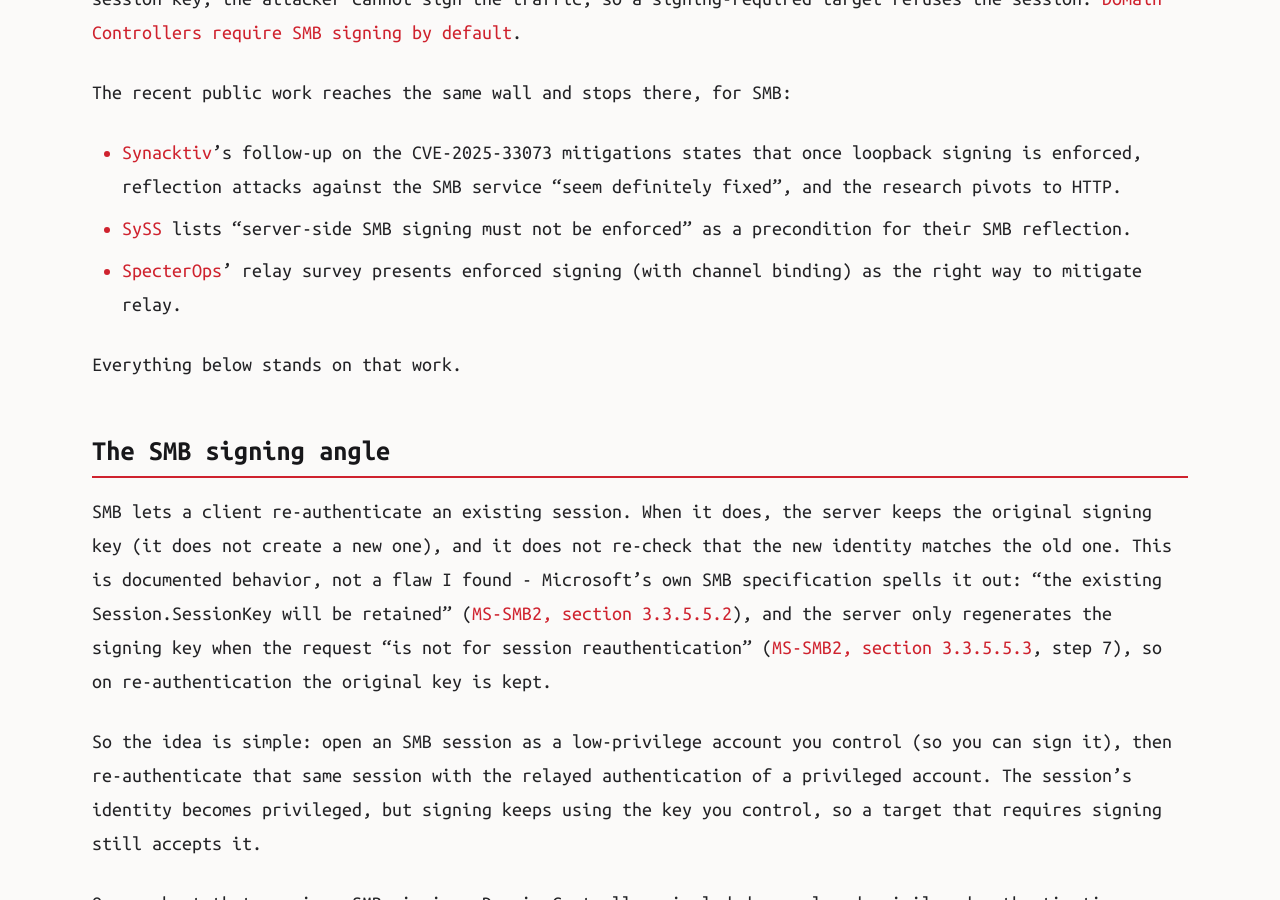
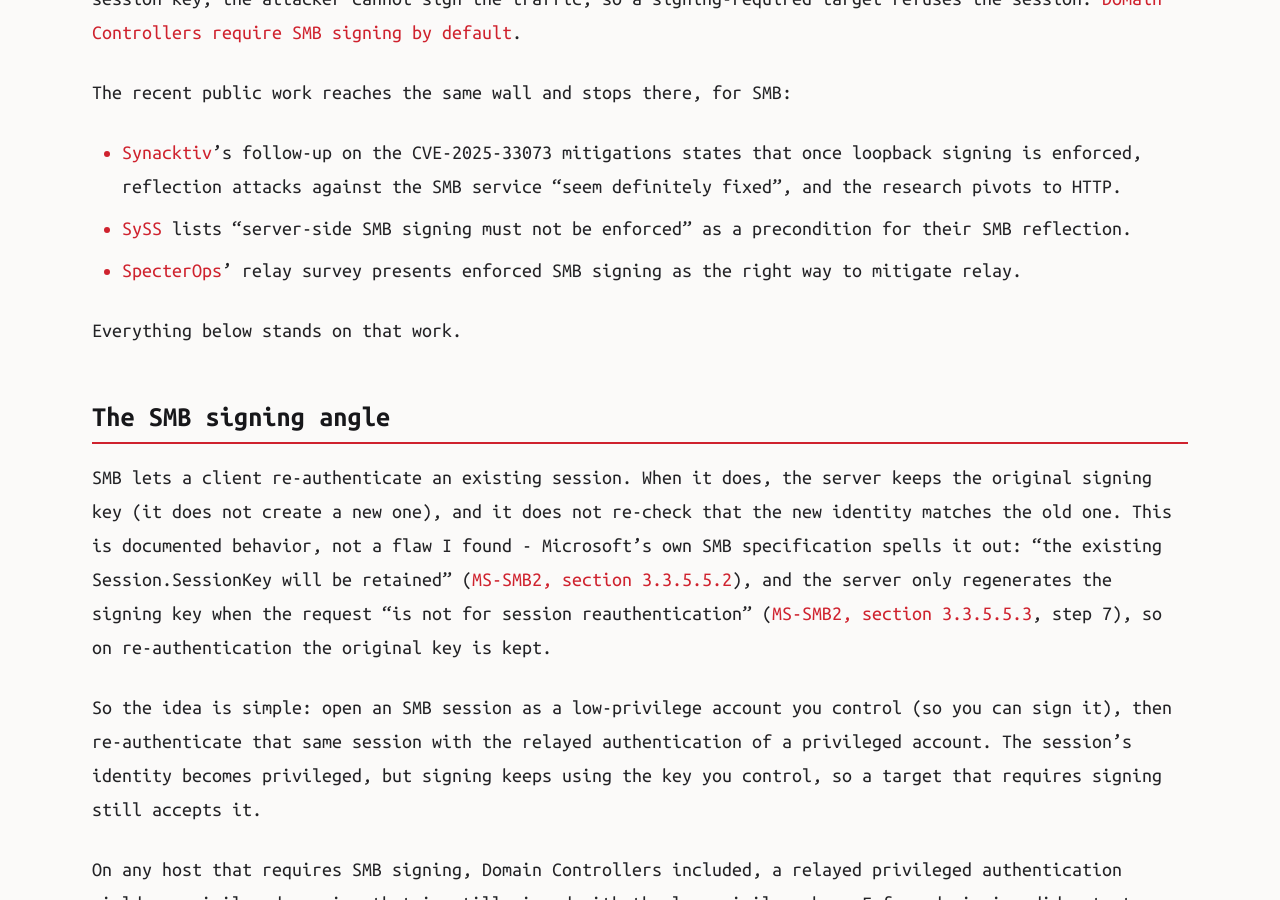
Before and after one commit to aas-n/Blackfield, a Jekyll site: the page built from _posts/2026-10-19-defeating-enforced-smb-signing.md, in a window 1280 px wide and 900 px high, scrolled down 1117 px. Built offline with Jekyll 4.4.1, drawn with Linux system fonts in a browser that asks for light colours.

Commit message:
blog: SpecterOps line is about SMB signing, drop the LDAP channel-binding mention

```diff
--- a/_posts/2026-10-19-defeating-enforced-smb-signing.md
+++ b/_posts/2026-10-19-defeating-enforced-smb-signing.md
@@ -31,7 +31,7 @@ The recent public work reaches the same wall and stops there, for SMB:
 - [SySS](https://blog.syss.com/posts/kerberos-reflection/) lists "server-side SMB signing must not be
   enforced" as a precondition for their SMB reflection.
 - [SpecterOps](https://specterops.io/blog/2025/04/08/the-renaissance-of-ntlm-relay-attacks-everything-you-need-to-know/)'
-  relay survey presents enforced signing (with channel binding) as the right way to mitigate relay.
+  relay survey presents enforced SMB signing as the right way to mitigate relay.
 
 Everything below stands on that work.
 
```
